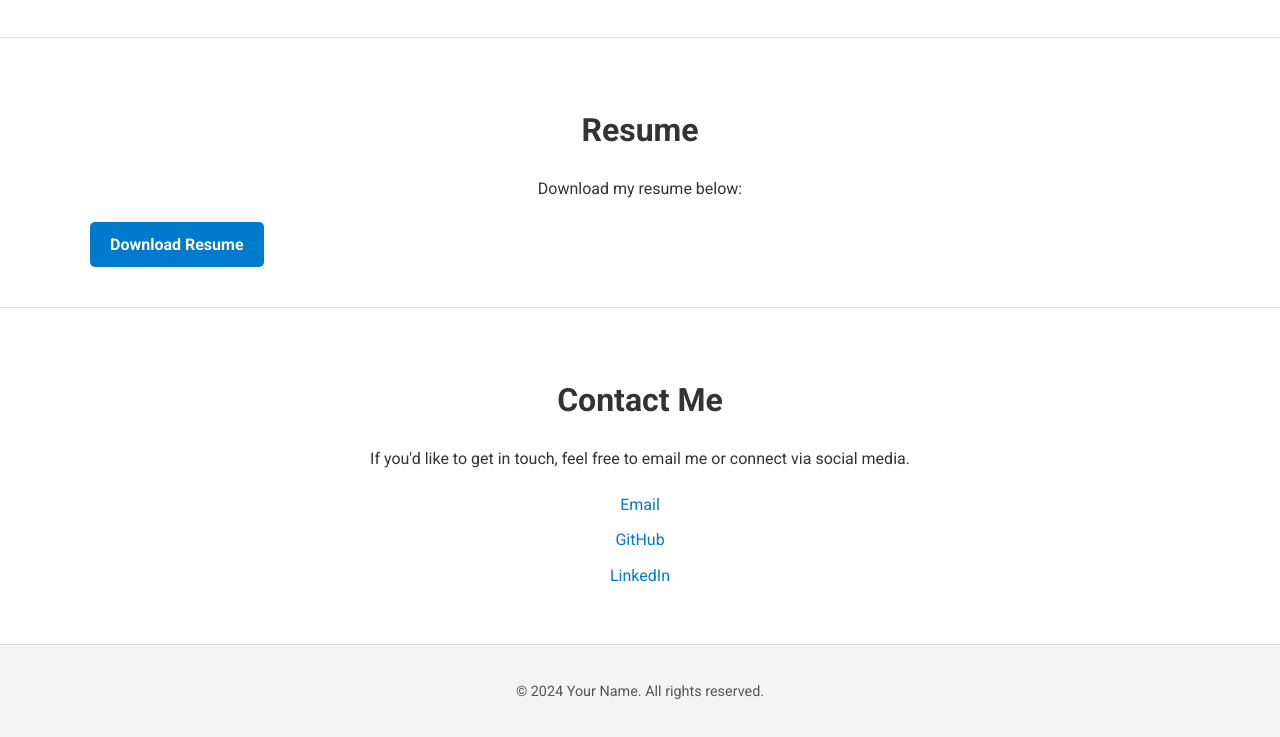
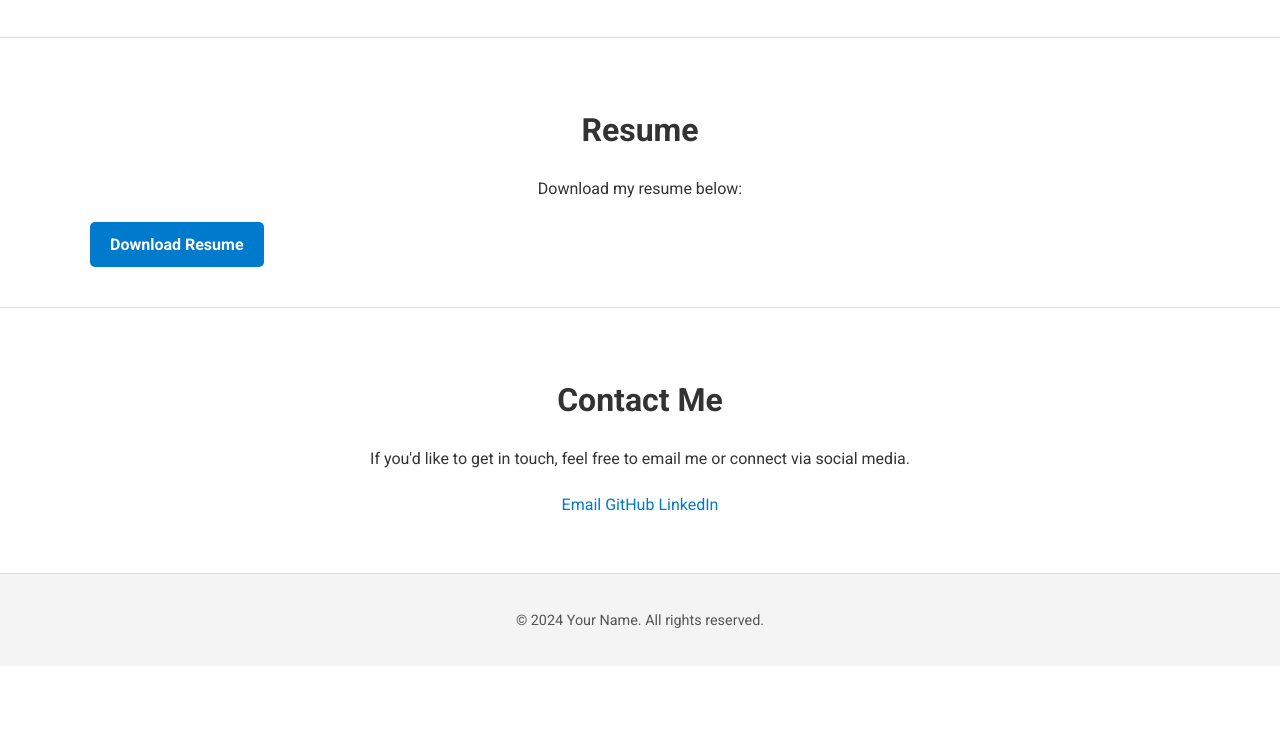
Before and after one commit to Oishi151/Portfolio, a plain HTML site: page index.html in a window 1280 px wide. Shown: the part 794-1531 px from the top of the page. After the commit the page ends 1460 px from the top, so only its background shows below. Drawn offline with Linux system fonts and the light colour scheme.

Commit message:
Update index.html

```diff
--- a/index.html
+++ b/index.html
@@ -64,9 +64,9 @@
             <h2>Contact Me</h2>
             <p>If you'd like to get in touch, feel free to email me or connect via social media.</p>
             <ul>
-                <li><a href="mailto:obanerjee1501@gmail.com">Email</a></li>
-                <li><a href="https://github.com/Oishi151">GitHub</a></li>
-                <li><a href="https://linkedin.com/in/oishi-banerjee-1501/">LinkedIn</a></li>
+                <li><a href="mailto:obanerjee1501@gmail.com">Email</a>
+                <a href="https://github.com/Oishi151">GitHub</a>
+                <a href="https://linkedin.com/in/oishi-banerjee-1501/">LinkedIn</a></li>
             </ul>
         </div>
     </section>
```
